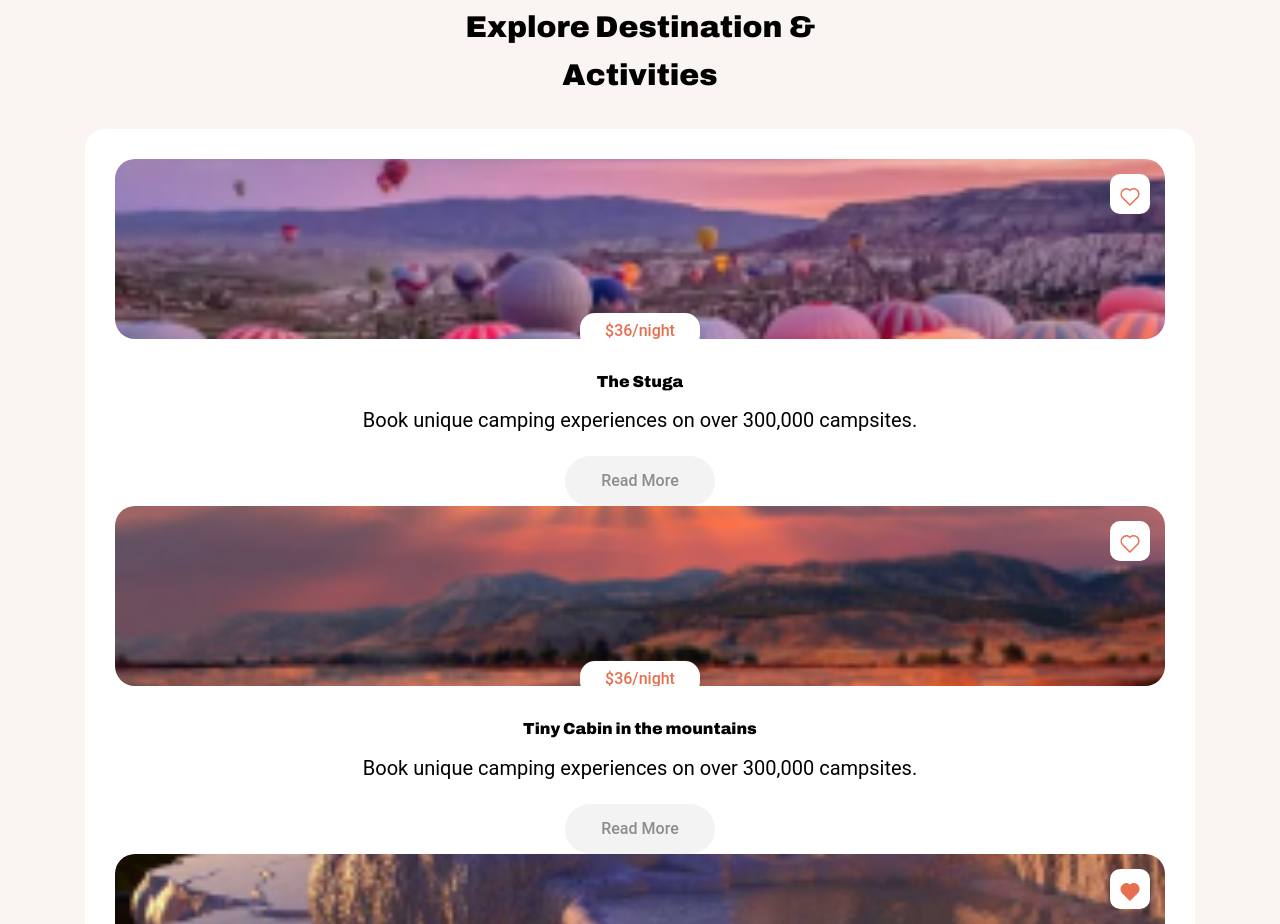
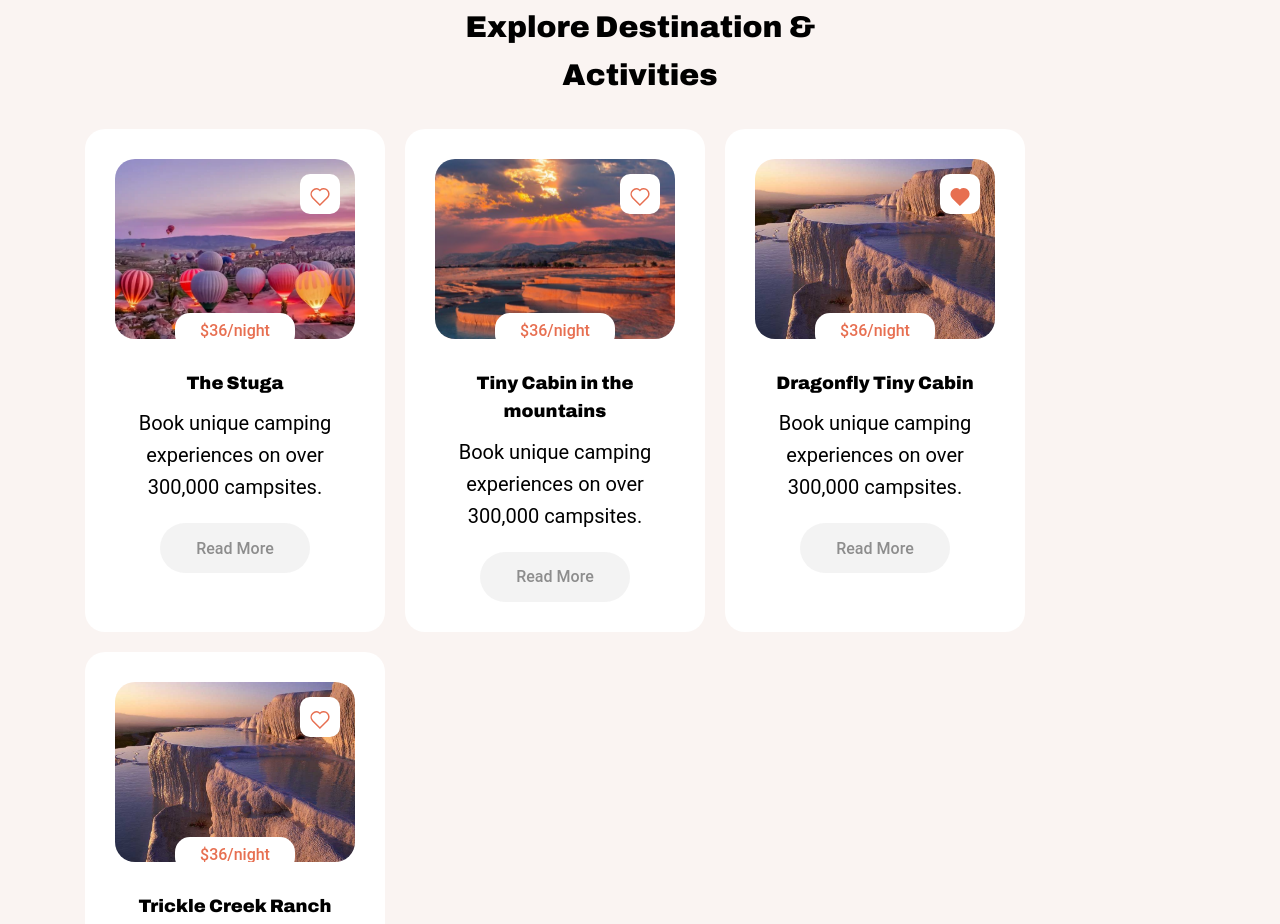
Before and after one commit to MohammadMahdiS/CampWeb-h-c-f, a plain HTML site: page index.html in a window 1280 px wide. Shown: the part 1215-2139 px from the top of the page. Drawn offline with Linux system fonts and the light colour scheme; a web font is replaced by a local one.

Commit message:
Implement responsive in destination section

```diff
--- a/css/app.css
+++ b/css/app.css
@@ -476,6 +476,8 @@ a {
     display: flex;
     flex-wrap: wrap;
     gap: 1rem;
+    margin-right: -1rem;
+    margin-left: -1rem;
 }
 .service {
     background-color: var(--white);
@@ -536,6 +538,14 @@ a {
 }
 
 .destination {
+
+    display: flex;
+    /* flex-direction: column; */
+    flex-wrap: wrap;
+    margin-left: -1rem;
+    margin-right: -1rem;
+}
+.destination__box {
     background-color: var(--white);
     border-radius: 2rem;
     -webkit-border-radius: 2rem;
@@ -544,9 +554,9 @@ a {
     -o-border-radius: 2rem;
     padding: 3rem;
     margin-bottom: 2rem;
-}
-.destination__box {
-
+    margin-right: 1rem;
+    margin-left: 1rem;
+    width: 30rem;
 }
 .destination__box-banner {
     position: relative;
@@ -583,7 +593,7 @@ a {
 
 }
 .destination__box-banner__like-icon {
-
+    fill: red;
 }
 .destination__box-banner__price {
     background-color: var(--white);
@@ -611,6 +621,7 @@ a {
     font-family: var(--secondary-font);
     margin-top: 3rem;
     margin-bottom: 1rem;
+    font-size: 1.8rem;
 
 }
 .destination__box-caption {
```
